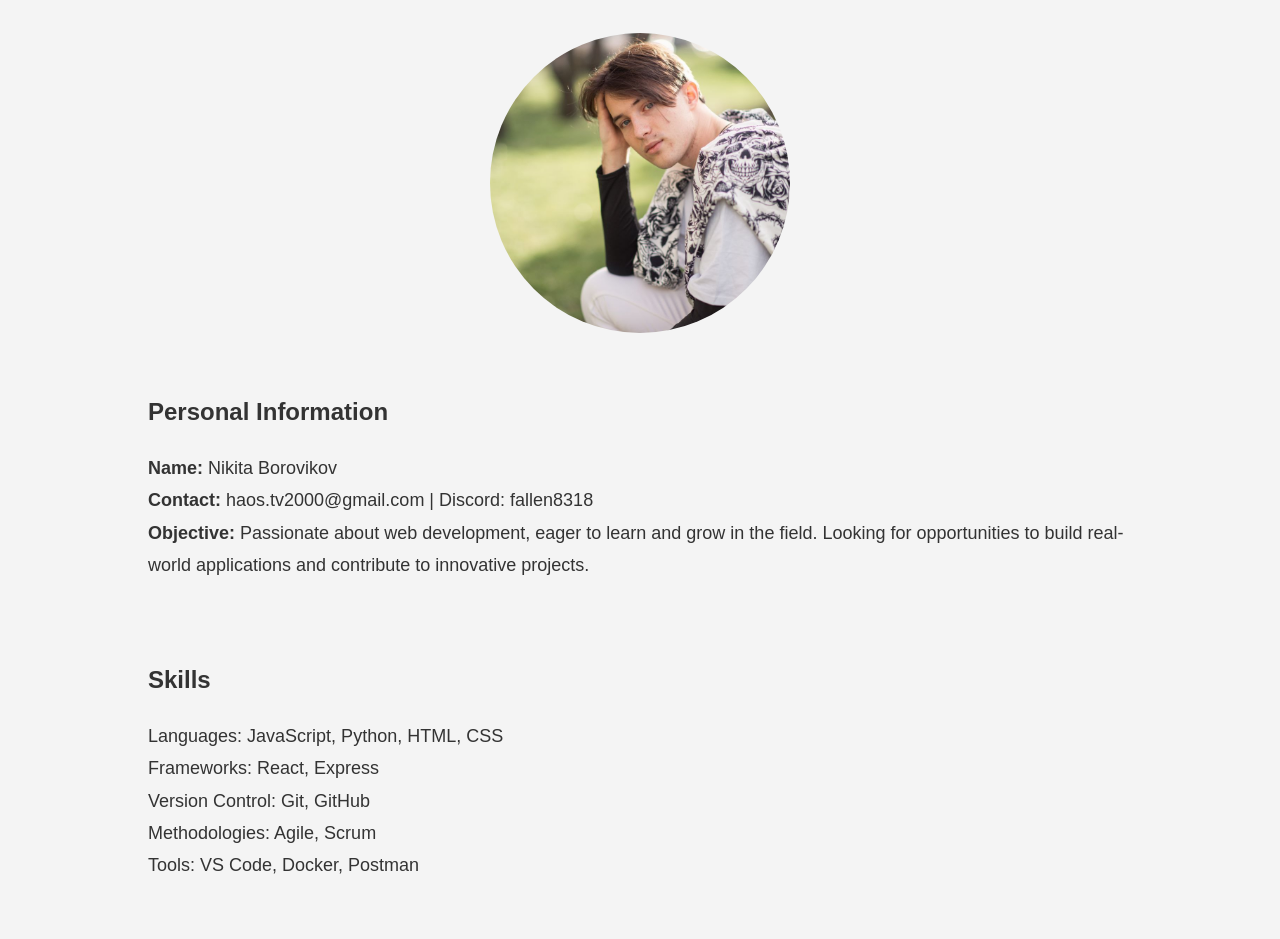
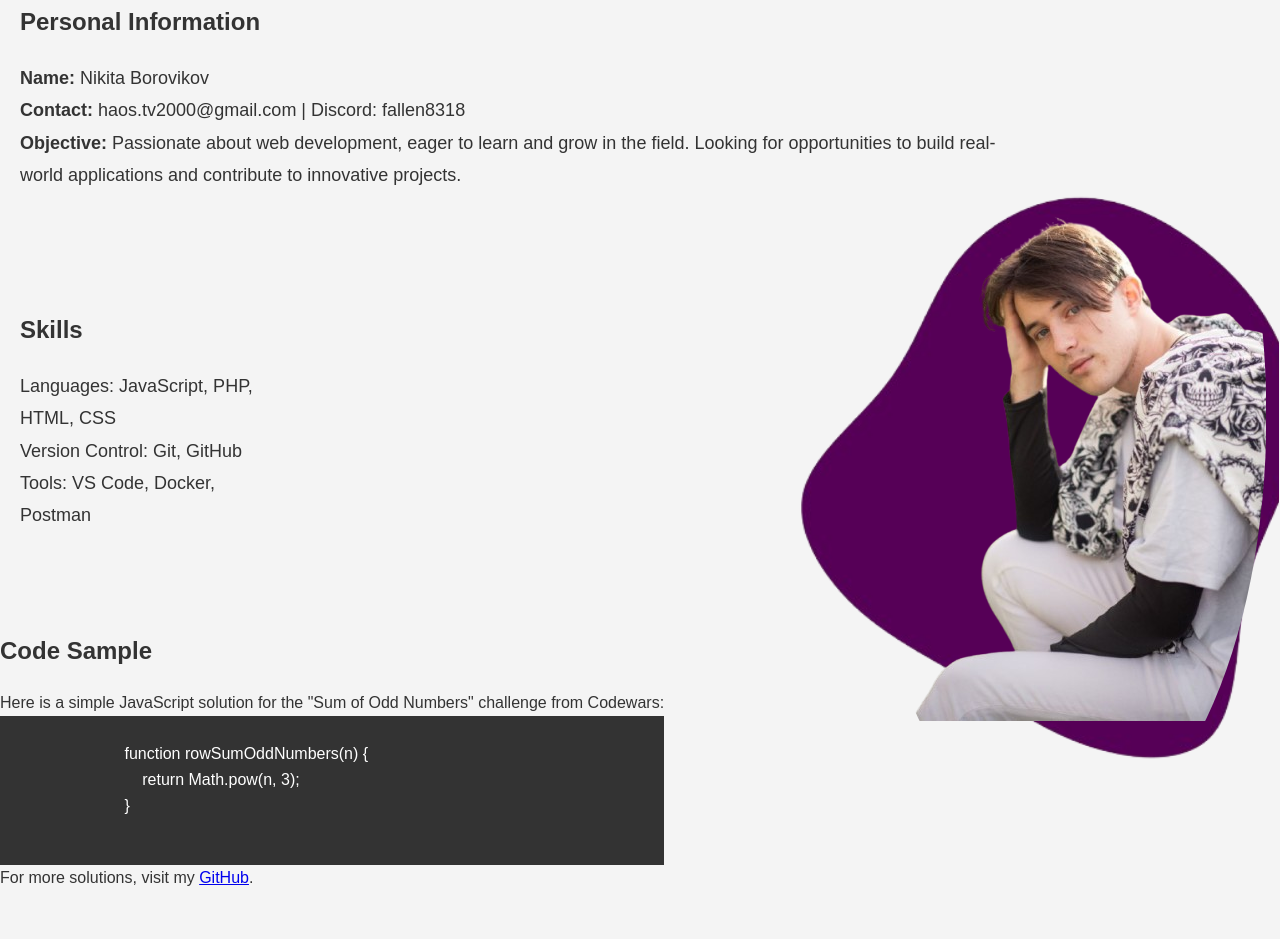
Before and after one commit to haostv2000/rsschool-cv, a plain HTML site: page index.html in a window 1280 px wide. Shown: the part 203-1142 px from the top of the page. Drawn offline with Linux system fonts and the light colour scheme.

Commit message:
first_commit

```diff
--- a/index.html
+++ b/index.html
@@ -8,13 +8,14 @@
 </head>
 <body>
     <header>
-        <div class="container">
             <h1>My CV</h1>
             <p>Junior Developer</p>
-        </div>
     </header>
     <main>
             <div class="profile-photo">
+
+            </div>
+            <div class="profile-photo-background">
 
             </div>
         <div class="text-description">
@@ -35,17 +36,14 @@
                 <div class="container">
                     <h2>Skills</h2>
                     <ul>
-                        <li>Languages: JavaScript, Python, HTML, CSS</li>
-                        <li>Frameworks: React, Express</li>
+                        <li>Languages: JavaScript, PHP, HTML, CSS</li>
                         <li>Version Control: Git, GitHub</li>
-                        <li>Methodologies: Agile, Scrum</li>
                         <li>Tools: VS Code, Docker, Postman</li>
                     </ul>
                 </div>
             </section>
 
             <section class="code-sample">
-                <div class="container">
                     <h2>Code Sample</h2>
                     <p>Here is a simple JavaScript solution for the "Sum of Odd Numbers" challenge from Codewars:</p>
                     <pre>
@@ -54,9 +52,8 @@
                                 return Math.pow(n, 3);
                             }
                         </code>
-                </pre>
+                    </pre>
                     <p>For more solutions, visit my <a href="https://github.com/haostv2000" target="_blank">GitHub</a>.</p>
-                </div>
             </section>
 
             <section class="experience">
@@ -92,9 +89,7 @@
 
 
     <footer>
-        <div class="container">
             <p>&copy; 2025 Borovikov Nikita | <a href="haos.tv2000@gmail.com">Email</a> | <a href="https://github.com/haostv2000" target="_blank">GitHub</a></p>
-        </div>
     </footer>
 </body>
 </html>
--- a/style.css
+++ b/style.css
@@ -13,12 +13,11 @@ body {
 
 .container {
     width: 80%;
-    margin: 0 auto;
     padding: 20px;
 }
 
 header {
-    background-color: #005fae;
+    background-color: rgb(86,0,87);
     color: #fff;
     padding: 30px 0;
     text-align: center;
@@ -40,30 +39,58 @@ h2 {
 
 main{
     display: flex;
-    flex-direction: column;
-    align-items: center;
+    flex-direction: row-reverse;
+    justify-content: space-around;
 }
 
 section {
     margin: 40px 0;
 }
 
+.text-description {
+    display: flex;
+    flex-direction: column;
+    justify-content: center;
+    align-items: flex-start;
+}
+
 .profile .profile-info {
     display: flex;
     justify-content: space-between;
-    align-items: flex-start;
+    align-items: center;
 }
 
 .profile-photo {
-    width: 300px;
-    height: 300px;
-    border-radius: 50%;
-    margin-top: 50px;
+    position: absolute;
+    top: 39%;
+    left: 83%;
+    transform: translateX(-50%);
+    height: 612px;
+    width: 408px;
     overflow: hidden;
-    background-image: url('./images/logo.jpg');
+    background-image: url('./images/logo-removebg-preview.png');
     background-size: cover;
     background-position: center;
+    margin-right: 30px;
+    clip-path: ellipse(50% 70% at 50% 50%);
 }
+
+.profile-photo-background {
+    position: absolute;
+    top: 40%;
+    left: 80.4%;
+    transform: translateX(-50%);
+    height: 650px;
+    width: 500px;
+    overflow: hidden;
+    background-size: cover;
+    background-position: center;
+    margin-right: 30px;
+    background-image: url('./images/bgcolor.png');
+    z-index: -1;
+    clip-path: ellipse(60% 60% at 50% 50%);
+}
+
 
 .profile-details p {
     font-size: 18px;
@@ -73,22 +100,22 @@ section {
 .skills ul {
     list-style-type: none;
     line-height: 1.8;
+
 }
 
 .skills li {
     font-size: 18px;
+    text-wrap: no-wrap;
 }
 
 .code-sample pre {
     background-color: #333;
     color: #fff;
-    padding: 20px;
-    border-radius: 5px;
-    overflow-x: auto;
+
 }
 
-.code-sample code {
-    font-family: 'Courier New', Courier, monospace;
+.code-sample pre code{
+    font-family: Arial, Helvetica, sans-serif;
 }
 
 .experience ul {
```
Also changed, not shown: images/bgcolor.png (added), images/logo-removebg-preview.png (added).
